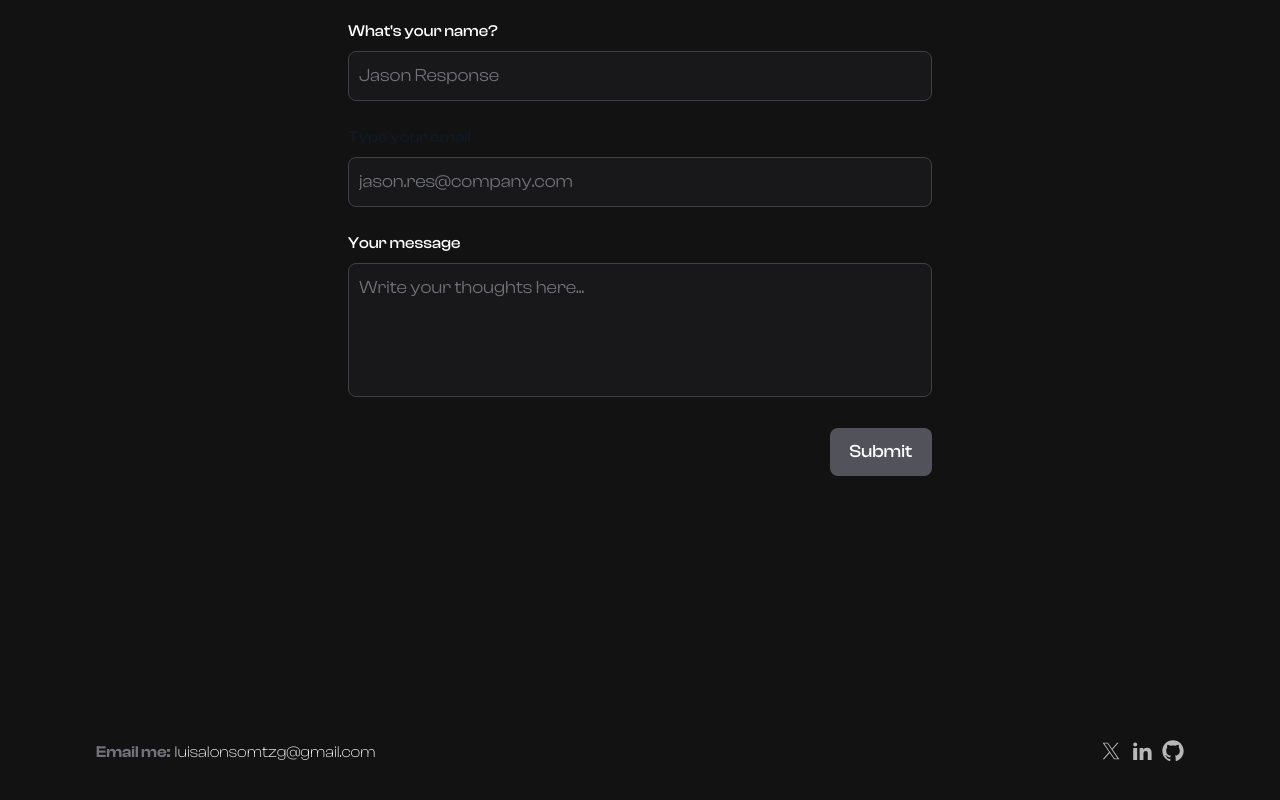
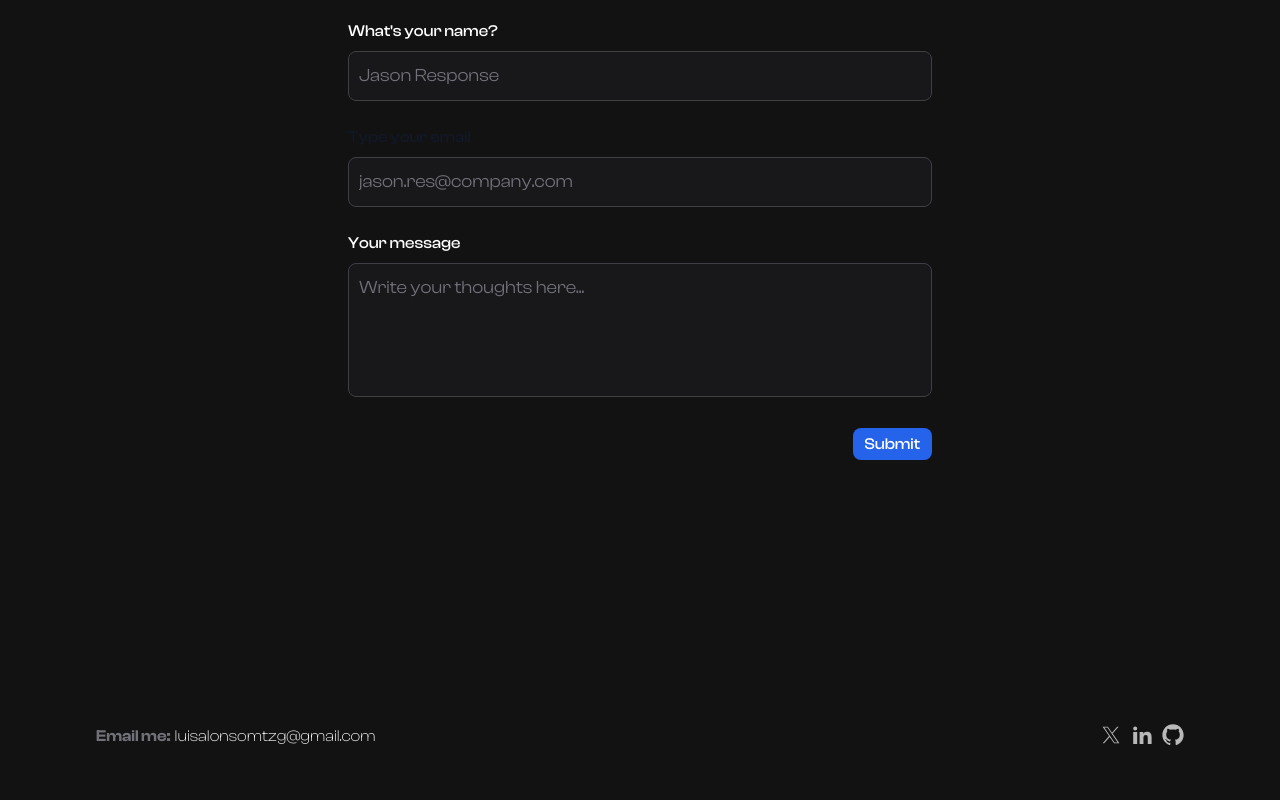
Before and after one commit to AlonsoMtzG/alonsomtz-portfolio, a Next.js app: page / in a window 1280 px wide. Shown: the part 1830-2630 px from the top of the page. Built offline with nearby package versions, Linux system fonts and the light colour scheme.

Commit message:
update submit btn

```diff
--- a/components/Contact/index.jsx
+++ b/components/Contact/index.jsx
@@ -51,7 +51,7 @@ export const Contact = () => {
         <div className="w-full flex justify-end">
           <button
             type="submit"
-            className="text-white focus:ring-4 focus:outline-none font-medium rounded-lg text-lg w-full sm:w-auto px-5 py-2.5 text-center bg-zinc-600 hover:bg-zinc-700 focus:ring-zinc-800"
+            className="text-white focus:ring-4 focus:outline-none font-medium rounded-lg text-base w-full sm:w-auto px-3 py-1 text-center bg-blue-600 hover:bg-blue-700 focus:ring-blue-800"
           >
             Submit
           </button>
```
